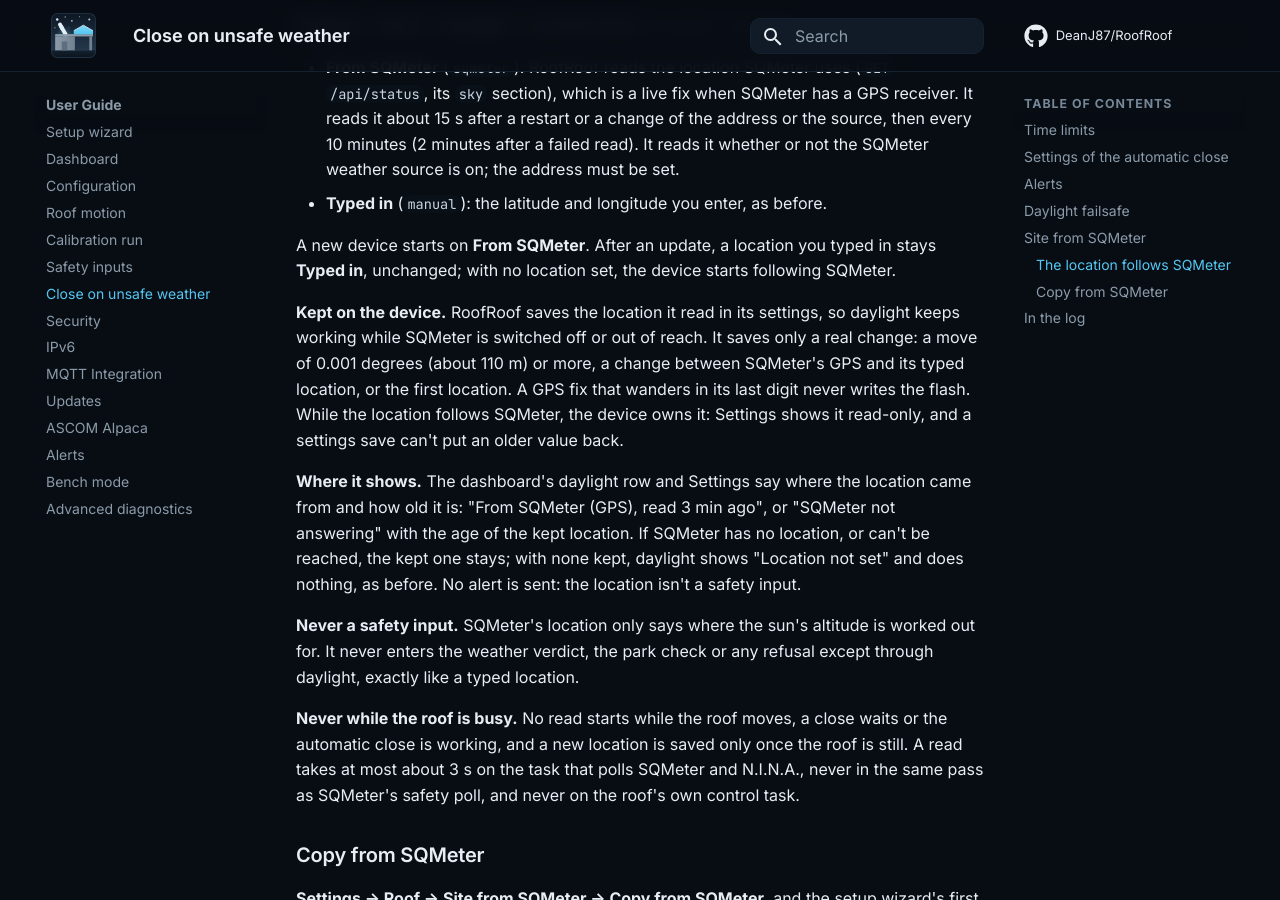
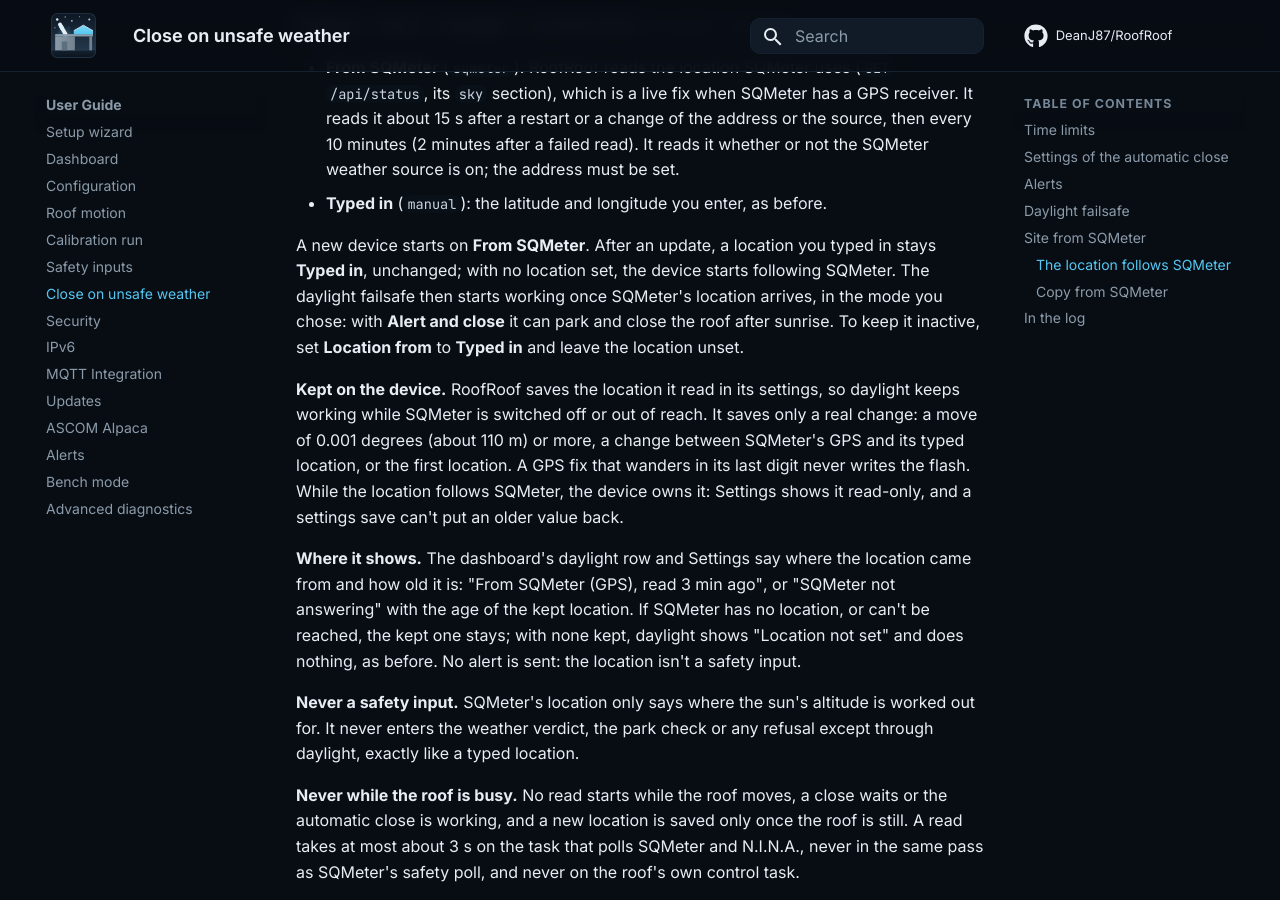
Before and after one commit to DeanJ87/RoofRoof, an MkDocs documentation site: the page built from docs/user-guide/close-on-unsafe.md, in a window 1280 px wide and 900 px high, scrolled down 7889 px. Built offline with MkDocs 1.6.1 and Material for MkDocs 9.7.7, drawn with Linux system fonts in a browser that asks for light colours.

Commit message:
020: review round 3: the location read is taken under the save lock; the upgrade note says what following SQMeter means for the daylight failsafe

```diff
--- a/docs/user-guide/close-on-unsafe.md
+++ b/docs/user-guide/close-on-unsafe.md
@@ -287,7 +287,7 @@ where SQMeter is: its weather source address (`safety.http.url`, SQMeter's `/api
 - **Typed in** (`manual`): the latitude and longitude you enter, as before.
 
 A new device starts on **From SQMeter**. After an update, a location you typed in stays **Typed
-in**, unchanged; with no location set, the device starts following SQMeter.
+in**, unchanged; with no location set, the device starts following SQMeter. The daylight failsafe then starts working once SQMeter's location arrives, in the mode you chose: with **Alert and close** it can park and close the roof after sunrise. To keep it inactive, set **Location from** to **Typed in** and leave the location unset.
 
 **Kept on the device.** RoofRoof saves the location it read in its settings, so daylight keeps
 working while SQMeter is switched off or out of reach. It saves only a real change: a move of 0.001
```
Also changed, not shown: CHANGELOG.md (+1 -1 lines), 1 other file.
